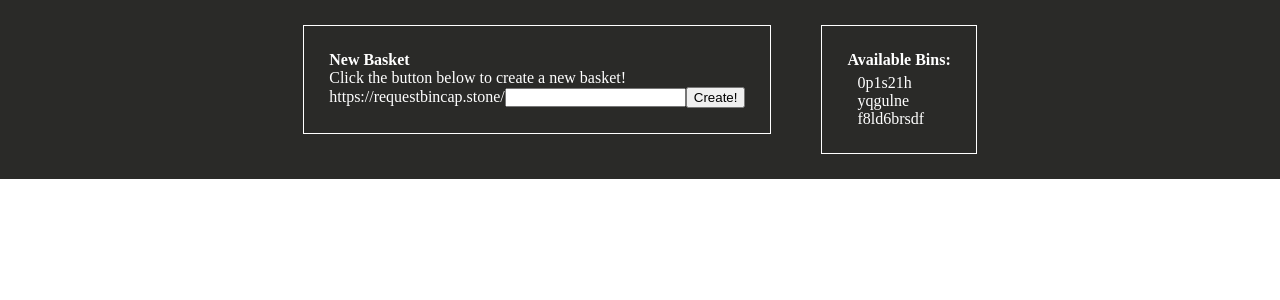
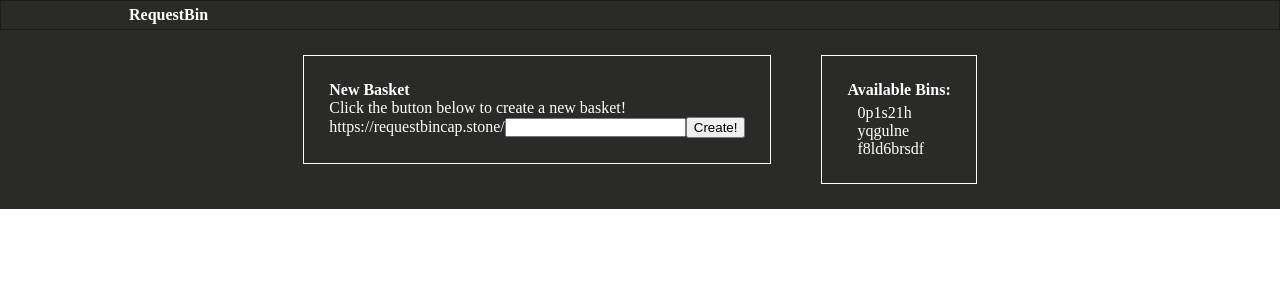
Before and after one commit to dereknovak/RequestBin-Capstone, a React (Vite) app in the folder client/: page /home in a window 1280 px wide. Shown: the top 300 px of the page. Built offline with nearby package versions, Linux system fonts and the light colour scheme.

Commit message:
Added header to Home. Fixed routing issue.

```diff
--- a/client/src/components/Bin.tsx
+++ b/client/src/components/Bin.tsx
@@ -1,6 +1,6 @@
 import { useState, useEffect } from 'react';
+import { useNavigate, useParams } from 'react-router-dom';
 import service from '../services/requestbin_service';
-import { useNavigate, useParams } from 'react-router-dom';
 
 import Options from './Options';
 import Request from './Request';
--- a/client/src/components/Home.tsx
+++ b/client/src/components/Home.tsx
@@ -1,9 +1,10 @@
 import { useEffect, useState } from "react";
 import requestbin_service from "../services/requestbin_service";
-import { Link } from "react-router-dom";
+import { Link, useNavigate } from "react-router-dom";
 
 const Home = () => {
   const [binList, setBinList] = useState([]);
+  const navigate = useNavigate();
 
   useEffect(() => {
     (async () => {
@@ -18,13 +19,24 @@
     const updatedList = binList.slice();
     updatedList.push(newBin);
     setBinList(updatedList);
-  }
+  };
+
+  const redirectHome = (e) => {
+    e.preventDefault();
+    navigate('/home');
+  };
 
   return (
-    <div id='home-flex' className='home-flex'>
-      <NewBinForm onFormSubmission = {handleFormSubmission}/>
-      <Bins binList={binList} />
-    </div>
+    <>
+      <header>
+        <h2 onClick={redirectHome}>RequestBin</h2>
+      </header>
+
+      <div id='home-flex' className='home-flex'>
+        <NewBinForm onFormSubmission = {handleFormSubmission}/>
+        <Bins binList={binList} />
+      </div>
+    </>
   )
 }
 
--- a/client/src/components/Options.tsx
+++ b/client/src/components/Options.tsx
@@ -1,4 +1,5 @@
 import { useNavigate } from "react-router-dom";
+import service from '../services/requestbin_service';
 
 const Options = ({ setRequests }) => {
   const navigate = useNavigate();
```
